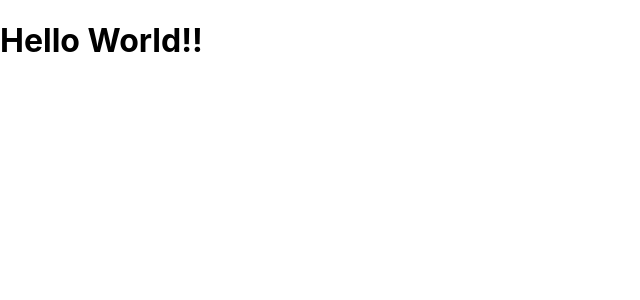
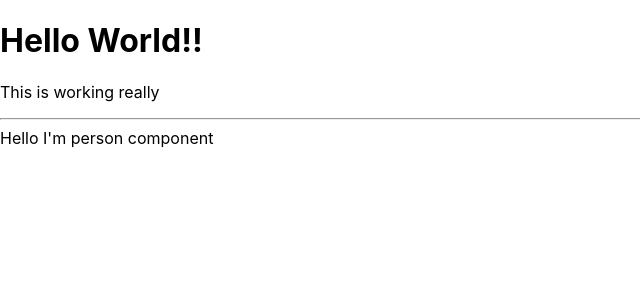
Before and after one commit to anil-bomma/react-burger-app, a React (Create React App) app: page / in a window 1280 px wide. Shown: the top 300 px of the page, without its empty margins (0-640 px from the left). Built offline with nearby package versions, Linux system fonts and the light colour scheme.

Commit message:
added person component

```diff
--- a/src/App.js
+++ b/src/App.js
@@ -1,7 +1,12 @@
+import Person from "./Person/Person";
+
 function App() {
   return (
-    <div className="App">
+    <div className="center">
       <h1>Hello World!!</h1>
+      <p>This is working really</p>
+      <hr />
+      <Person />
     </div>
   );
 }
--- /dev/null
+++ b/src/Person/Person.js
@@ -0,0 +1,9 @@
+import React from "react";
+
+const person = () => {
+    return (
+        <div>Hello I'm person component</div>
+    )
+}
+
+export default person;
```
Also changed, not shown: 1 other file (tests, documents, lock files or other folders).
